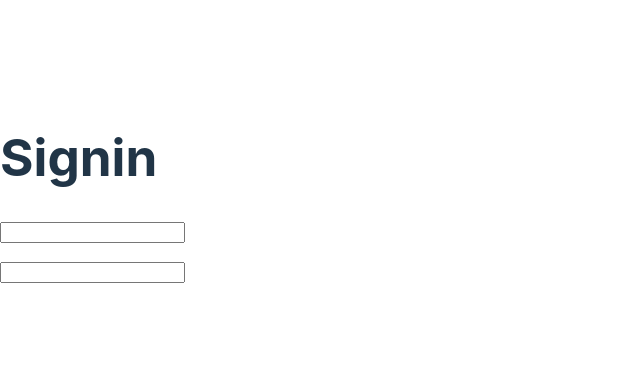
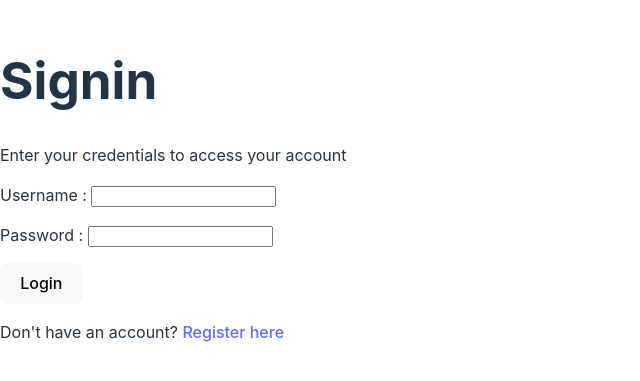
Before and after one commit to Advait-Wakulkar/PaytmFullStackProjetc, a React (Vite) app in the folder frontend/: page /signin in a window 1280 px wide. Shown: the part 211-592 px from the top of the page, without its empty margins (0-640 px from the left). Built offline with nearby package versions, Linux system fonts and the light colour scheme.

Commit message:
implement Signin component with form handling and navigation; update Signup component link text

```diff
--- a/frontend/src/components/Signin.jsx
+++ b/frontend/src/components/Signin.jsx
@@ -1,28 +1,62 @@
 import { useRecoilState } from "recoil"
 import { signinState } from "./atoms/signinAtoms"
+import { Link, useNavigate } from "react-router"
+import axios from "axios"
 
 function Signin(){
+
+    const navigate = useNavigate()
 
     const [formData, setFormData] = useRecoilState(signinState)
 
     const handleChange = (e)=>{
         const {name, value} = e.target
-        setFormData(
+        setFormData({
             ...formData,
-            {[name] : value}
+            [name] : value
+        })
+        console.log(formData)
+    }
+
+    const handleSubmit = async (e)=>{
+
+        e.preventDefault()
+
+        try{
+
+        const response = await axios.post("http://localhost:3000/api/v1/user/signin",
+            formData,
+            {
+                headers: {
+                    "Content-Type": "application/json",
+                },
+            }
         )
+        console.log(response.data)
+        navigate("/dashboard")
+        } catch(error){
+            console.log("Error Logging in ", error)
+        }
     }
 
     return <>
-    <div>
+    <div >
         <h1>Signin</h1>
         <p></p>
+        <p>Enter your credentials to access your account</p>
+        <p></p>
         <div>
-            <label htmlFor=""></label>
-            <input type="email"></input>
+            <label htmlFor="username">Username : </label>
+            <input onChange={handleChange} type="email" id="username" name="username"></input>
             <p></p>
-            <label htmlFor=""></label>
-            <input type="email"></input>
+            <label htmlFor="password">Password : </label>
+            <input onChange={handleChange} type="password" id="password" name="password"></input>
+            <p></p>
+            <button onClick={handleSubmit}>Login</button>
+            <p></p>
+            <p>Don't have an account? <Link to={"/signup"}>
+            Register here
+            </Link></p>
         </div>
     </div>
     </>
--- a/frontend/src/components/Signup.jsx
+++ b/frontend/src/components/Signup.jsx
@@ -79,7 +79,7 @@ function Signup() {
                 <p></p>
                 <button onClick={handleSubmit}>Signup</button>
                 <p>Already have an account?
-                    <Link to={"/signin"}><button>Login</button></Link>
+                    <Link to={"/signin"}> Signin</Link>
                 </p>
             </div>
     );
```
